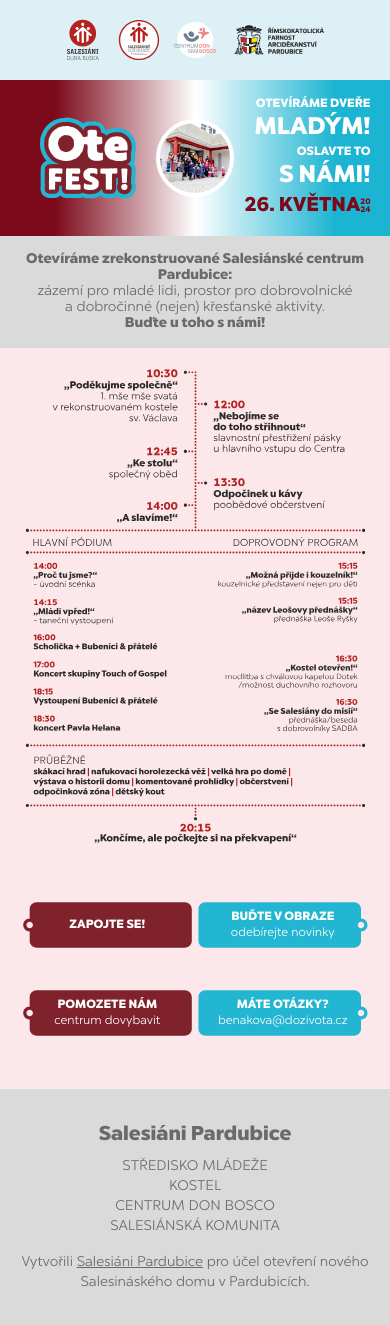
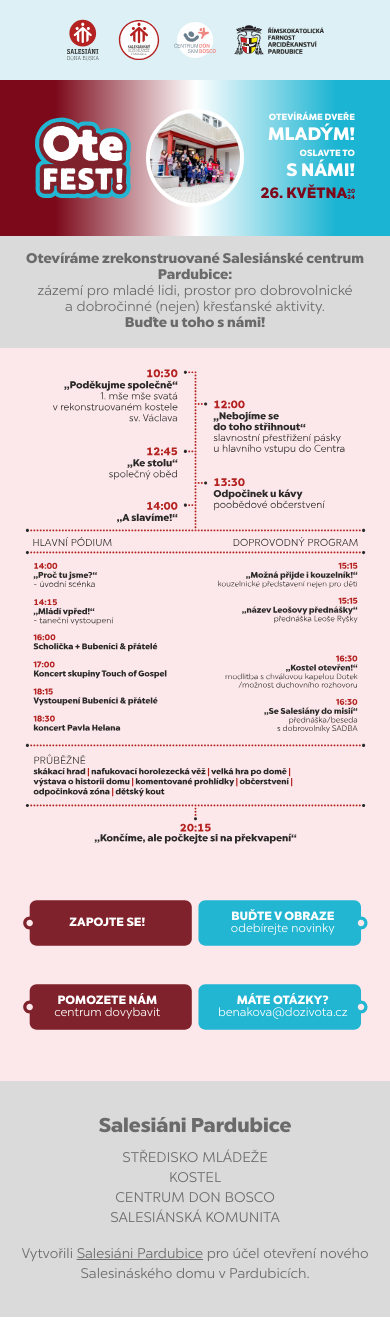
Before and after one commit to Salesiani-Pardubice/OteFEST, a Next.js app: page / in a window 390 px wide. Built offline with nearby package versions, Linux system fonts and the light colour scheme.

Commit message:
Update text formating

```diff
--- a/app/page.js
+++ b/app/page.js
@@ -42,10 +42,10 @@
           </h1>
           <img
             src="assets/images/group.jpg"
-            className="rounded-full w-[20vw] max-w-[130px] border-4 border-white"
+            className="rounded-full w-[25vw] max-w-[160px] border-4 border-white"
             alt="Obrázek rodin před novým kostelem"
           />
-          <div className="font-chronicaPro w-[35vw] max-w-[300px] uppercase text-white flex flex-col justify-center items-end my-4">
+          <div className="font-chronicaPro w-[35vw] max-w-[300px] uppercase text-white flex flex-col justify-center items-end my-4 scale-75 sm:scale-90 md:scale-100">
             <p className="text-xs sm:text-base">otevíráme dveře</p>
             <p className="text-2xl sm:text-4xl">mladým!</p>
             <p className="text-xs sm:text-base">oslavte to</p>
@@ -86,15 +86,15 @@
           </p>
         </ButtonRed>
         <ButtonBlue target={"/odber-novinek"}>
-          <p className="sm:text-base text-xs md:text-xl font-chronicaPro">
+          <p className="sm:text-base text-xs md:text-xl font-chronicaPro -mb-1 sm:mb-0">
             Buďte v obraze
           </p>
-          <span className="text-xs md:text-sm lowercase sm:uppercase">
+          <span className="text-xs md:text-sm lowercase sm:uppercase ">
             odebírejte novinky
           </span>
         </ButtonBlue>
         <ButtonRed target={"https://salesianipardubice.cz/vybaveni/"}>
-          <p className="sm:text-base text-xs md:text-xl font-chronicaPro">
+          <p className="sm:text-base text-xs md:text-xl font-chronicaPro -mb-1 sm:mb-0">
             pomozete nám
           </p>
           <span className="text-xs md:text-sm lowercase sm:uppercase">
@@ -102,7 +102,7 @@
           </span>
         </ButtonRed>
         <ButtonBlue target={"mailto:benakova@dozivota.cz"}>
-          <p className="sm:text-base text-xs md:text-xl font-chronicaPro">
+          <p className="sm:text-base text-xs md:text-xl font-chronicaPro -mb-1 sm:mb-0">
             Máte otázky?
           </p>
           <span className="text-xs md:text-sm lowercase">
```
